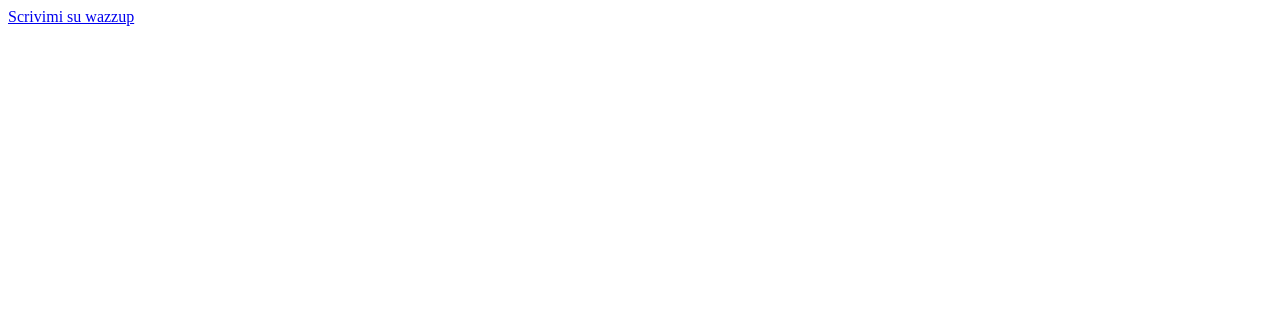
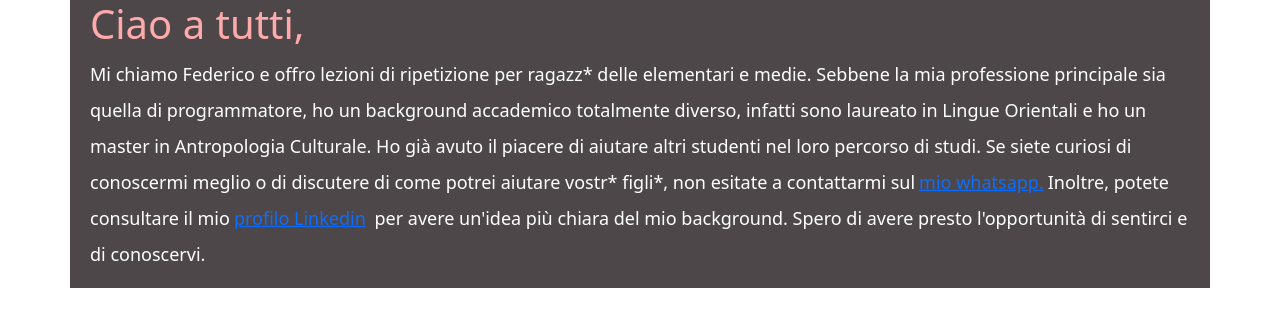
Before and after one commit to fedepaloz/teacher-portfolio, a React (Create React App) app: page / in a window 1280 px wide. Shown: the top 326 px of the page. Built offline with nearby package versions, Linux system fonts and the light colour scheme.

Commit message:
first try

```diff
--- a/public/index.html
+++ b/public/index.html
@@ -1,6 +1,7 @@
 <!DOCTYPE html>
 <html lang="en">
   <head>
+    <link href="https://fonts.googleapis.com/css?family=Montserrat:400,700" rel="stylesheet">
     <meta charset="utf-8" />
     <meta name="viewport" content="width=device-width, initial-scale=1" />
     <meta name="theme-color" content="#000000" />
--- a/src/App.js
+++ b/src/App.js
@@ -1,14 +1,38 @@
+import "bootstrap/dist/css/bootstrap.min.css";
+import { Container, Row, Col } from "react-bootstrap";
+import "./styles.css";
+
 function App() {
   return (
-    <div className="App">
-      <a
-        href={`https://wa.me/${+393337587727}`}
-        target="_blank"
-        rel="noopener noreferrer"
-      >
-        Scrivimi su wazzup
-      </a>
-    </div>
+    <Container fluid className="container">
+      <Row>
+        <Col>
+          <h1 className="title text-left px-2">Ciao a tutti,</h1>
+          <p className="text-left px-2">
+            Mi chiamo Federico e offro lezioni di ripetizione per ragazz* delle
+            elementari e medie. Sebbene la mia professione principale sia quella
+            di programmatore, ho un background accademico totalmente diverso,
+            infatti sono laureato in Lingue Orientali e ho un master in
+            Antropologia Culturale. Ho già avuto il piacere di aiutare altri
+            studenti nel loro percorso di studi. Se siete curiosi di conoscermi
+            meglio o di discutere di come potrei aiutare vostr* figli*, non
+            esitate a contattarmi sul
+            <a className="mx-1" href="https://wa.me/+393349658798">
+              mio whatsapp.
+            </a>
+            Inoltre, potete consultare il mio
+            <a
+              className="mx-1"
+              href="https://www.linkedin.com/in/federico-palozzi-77a93494/"
+            >
+              profilo Linkedin
+            </a>{" "}
+            per avere un'idea più chiara del mio background. Spero di avere
+            presto l'opportunità di sentirci e di conoscervi.
+          </p>
+        </Col>
+      </Row>
+    </Container>
   );
 }
 
--- /dev/null
+++ b/src/styles.css
@@ -0,0 +1,12 @@
+.container {
+  background-color: #4d474a;
+}
+.title {
+  color: #ffaaaa;
+}
+p {
+  color: white;
+  line-height: 2;
+  font-size: large;
+  font-weight: 500;
+}
```
